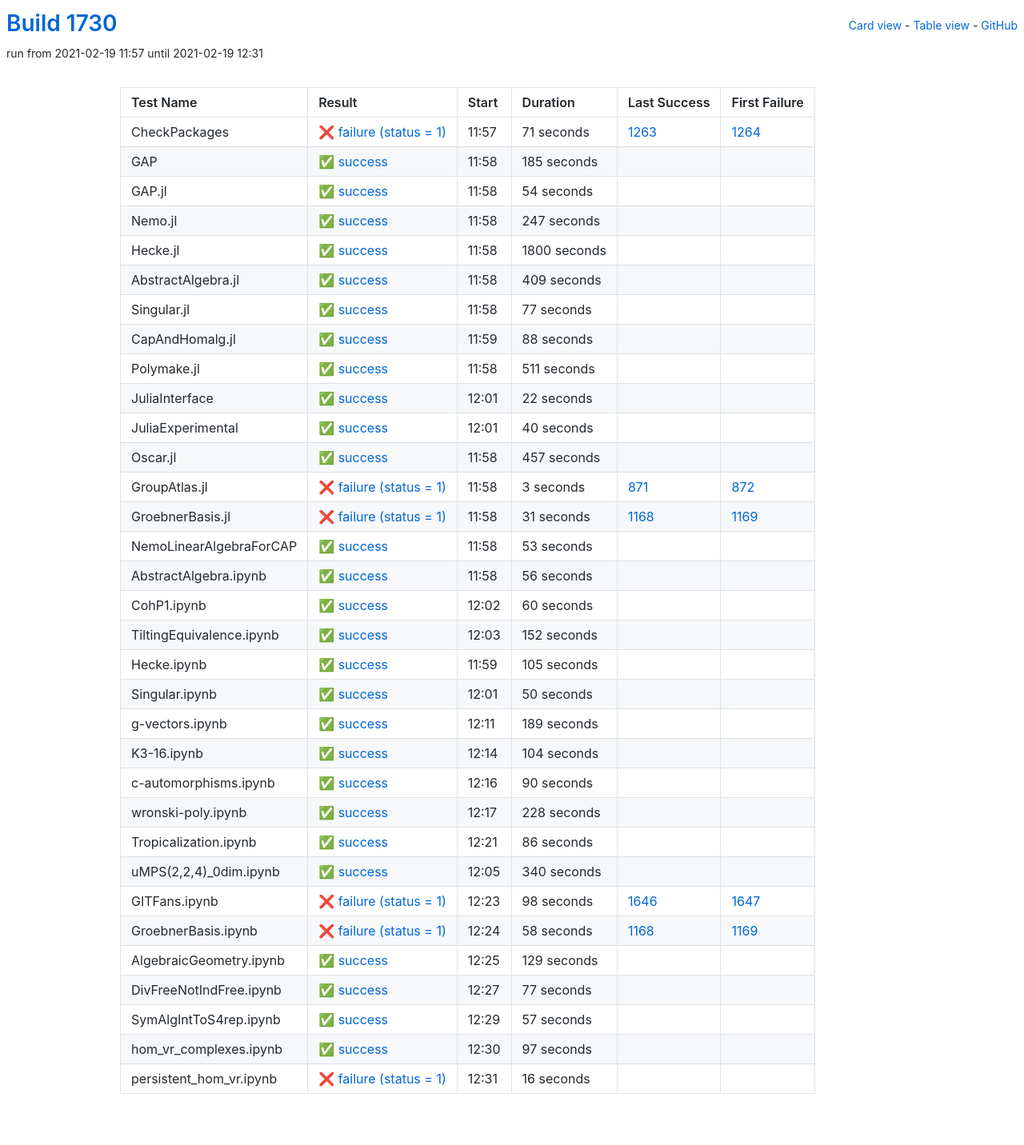
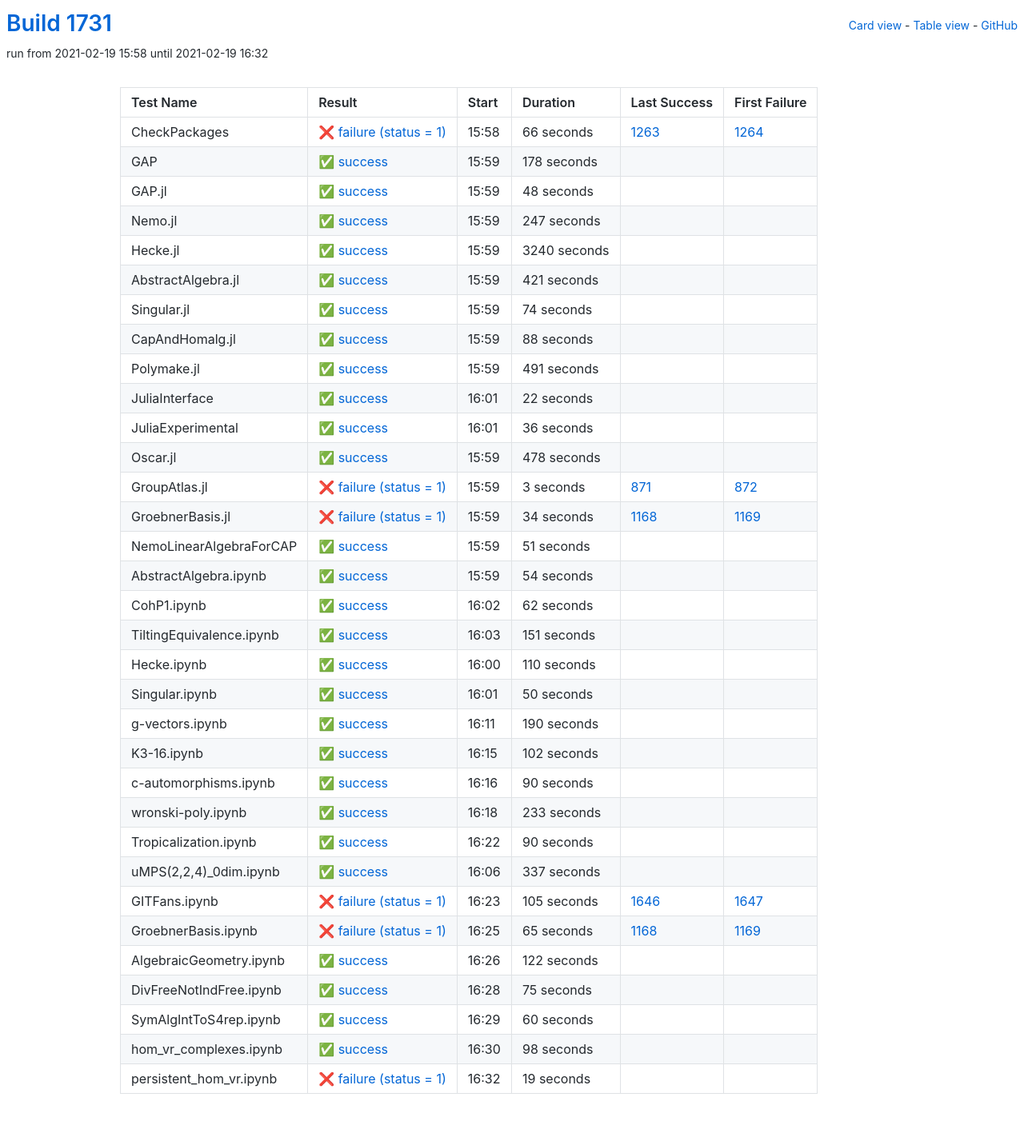
Before and after one commit to oscar-system/oscar-ci-status-stable, a Jekyll site: the page built from table.html, in a window 1280 px wide. Shown: the whole page at 80% size. Built offline with Jekyll 4.4.1, drawn with Linux system fonts in a browser that asks for light colours.

Commit message:
Build #1731

```diff
--- a/_data/ci.yml
+++ b/_data/ci.yml
@@ -1,6 +1,6 @@
 ---
-build: 1730
-build_url: https://oscarci.mathematik.uni-kl.de/job/oscar-stable/1730/
+build: 1731
+build_url: https://oscarci.mathematik.uni-kl.de/job/oscar-stable/1731/
 job: oscar-stable
 organization: oscar-system
 repo: oscar-ci-status-stable
@@ -8,44 +8,44 @@ repourl: https://github.com/oscar-system/oscar-ci-status-stable
 tests:
 - name: CheckPackages
   id: checkpackages
-  log: https://oscarci.mathematik.uni-kl.de/job/oscar-stable/1730/artifact/logs/build-1730/CheckPackages.log
-  start: 2021-02-19 11:57
+  log: https://oscarci.mathematik.uni-kl.de/job/oscar-stable/1731/artifact/logs/build-1731/CheckPackages.log
+  start: 2021-02-19 15:58
   success: false
   exitcode: 1
   status: failure
-  duration: 71
+  duration: 66
   last_success: 1263
   last_success_url: https://oscarci.mathematik.uni-kl.de/job/oscar-stable/1263/
   first_failure: 1264
   first_failure_url: https://oscarci.mathematik.uni-kl.de/job/oscar-stable/1264/
 - name: GAP
   id: gap
-  log: https://oscarci.mathematik.uni-kl.de/job/oscar-stable/1730/artifact/logs/build-1730/GAP.log
-  start: 2021-02-19 11:58
+  log: https://oscarci.mathematik.uni-kl.de/job/oscar-stable/1731/artifact/logs/build-1731/GAP.log
+  start: 2021-02-19 15:59
   success: true
   exitcode: 0
   status: success
-  duration: 185
+  duration: 178
   last_success: false
   last_success_url:
   first_failure: false
   first_failure_url:
 - name: GAP.jl
   id: gap-jl
-  log: https://oscarci.mathematik.uni-kl.de/job/oscar-stable/1730/artifact/logs/build-1730/GAP.jl.log
-  start: 2021-02-19 11:58
+  log: https://oscarci.mathematik.uni-kl.de/job/oscar-stable/1731/artifact/logs/build-1731/GAP.jl.log
+  start: 2021-02-19 15:59
   success: true
   exitcode: 0
   status: success
-  duration: 54
+  duration: 48
   last_success: false
   last_success_url:
   first_failure: false
   first_failure_url:
 - name: Nemo.jl
   id: nemo-jl
-  log: https://oscarci.mathematik.uni-kl.de/job/oscar-stable/1730/artifact/logs/build-1730/Nemo.jl.log
-  start: 2021-02-19 11:58
+  log: https://oscarci.mathematik.uni-kl.de/job/oscar-stable/1731/artifact/logs/build-1731/Nemo.jl.log
+  start: 2021-02-19 15:59
   success: true
   exitcode: 0
   status: success
@@ -56,44 +56,44 @@ tests:
   first_failure_url:
 - name: Hecke.jl
   id: hecke-jl
-  log: https://oscarci.mathematik.uni-kl.de/job/oscar-stable/1730/artifact/logs/build-1730/Hecke.jl.log
-  start: 2021-02-19 11:58
+  log: https://oscarci.mathematik.uni-kl.de/job/oscar-stable/1731/artifact/logs/build-1731/Hecke.jl.log
+  start: 2021-02-19 15:59
   success: true
   exitcode: 0
   status: success
-  duration: 1800
+  duration: 3240
   last_success: false
   last_success_url:
   first_failure: false
   first_failure_url:
 - name: AbstractAlgebra.jl
   id: abstractalgebra-jl
-  log: https://oscarci.mathematik.uni-kl.de/job/oscar-stable/1730/artifact/logs/build-1730/AbstractAlgebra.jl.log
-  start: 2021-02-19 11:58
+  log: https://oscarci.mathematik.uni-kl.de/job/oscar-stable/1731/artifact/logs/build-1731/AbstractAlgebra.jl.log
+  start: 2021-02-19 15:59
   success: true
   exitcode: 0
   status: success
-  duration: 409
+  duration: 421
   last_success: false
   last_success_url:
   first_failure: false
   first_failure_url:
 - name: Singular.jl
   id: singular-jl
-  log: https://oscarci.mathematik.uni-kl.de/job/oscar-stable/1730/artifact/logs/build-1730/Singular.jl.log
-  start: 2021-02-19 11:58
+  log: https://oscarci.mathematik.uni-kl.de/job/oscar-stable/1731/artifact/logs/build-1731/Singular.jl.log
+  start: 2021-02-19 15:59
   success: true
   exitcode: 0
   status: success
-  duration: 77
+  duration: 74
   last_success: false
   last_success_url:
   first_failure: false
   first_failure_url:
 - name: CapAndHomalg.jl
   id: capandhomalg-jl
-  log: https://oscarci.mathematik.uni-kl.de/job/oscar-stable/1730/artifact/logs/build-1730/CapAndHomalg.jl.log
-  start: 2021-02-19 11:59
+  log: https://oscarci.mathematik.uni-kl.de/job/oscar-stable/1731/artifact/logs/build-1731/CapAndHomalg.jl.log
+  start: 2021-02-19 15:59
   success: true
   exitcode: 0
   status: success
@@ -104,20 +104,20 @@ tests:
   first_failure_url:
 - name: Polymake.jl
   id: polymake-jl
-  log: https://oscarci.mathematik.uni-kl.de/job/oscar-stable/1730/artifact/logs/build-1730/Polymake.jl.log
-  start: 2021-02-19 11:58
+  log: https://oscarci.mathematik.uni-kl.de/job/oscar-stable/1731/artifact/logs/build-1731/Polymake.jl.log
+  start: 2021-02-19 15:59
   success: true
   exitcode: 0
   status: success
-  duration: 511
+  duration: 491
   last_success: false
   last_success_url:
   first_failure: false
   first_failure_url:
 - name: JuliaInterface
   id: juliainterface
-  log: https://oscarci.mathematik.uni-kl.de/job/oscar-stable/1730/artifact/logs/build-1730/JuliaInterface.log
-  start: 2021-02-19 12:01
+  log: https://oscarci.mathematik.uni-kl.de/job/oscar-stable/1731/artifact/logs/build-1731/JuliaInterface.log
+  start: 2021-02-19 16:01
   success: true
   exitcode: 0
   status: success
@@ -128,32 +128,32 @@ tests:
   first_failure_url:
 - name: JuliaExperimental
   id: juliaexperimental
-  log: https://oscarci.mathematik.uni-kl.de/job/oscar-stable/1730/artifact/logs/build-1730/JuliaExperimental.log
-  start: 2021-02-19 12:01
+  log: https://oscarci.mathematik.uni-kl.de/job/oscar-stable/1731/artifact/logs/build-1731/JuliaExperimental.log
+  start: 2021-02-19 16:01
   success: true
   exitcode: 0
   status: success
-  duration: 40
+  duration: 36
   last_success: false
   last_success_url:
   first_failure: false
   first_failure_url:
 - name: Oscar.jl
   id: oscar-jl
-  log: https://oscarci.mathematik.uni-kl.de/job/oscar-stable/1730/artifact/logs/build-1730/Oscar.jl.log
-  start: 2021-02-19 11:58
+  log: https://oscarci.mathematik.uni-kl.de/job/oscar-stable/1731/artifact/logs/build-1731/Oscar.jl.log
+  start: 2021-02-19 15:59
   success: true
   exitcode: 0
   status: success
-  duration: 457
+  duration: 478
   last_success: false
   last_success_url:
   first_failure: false
   first_failure_url:
 - name: GroupAtlas.jl
   id: groupatlas-jl
-  log: https://oscarci.mathematik.uni-kl.de/job/oscar-stable/1730/artifact/logs/build-1730/GroupAtlas.jl.log
-  start: 2021-02-19 11:58
+  log: https://oscarci.mathematik.uni-kl.de/job/oscar-stable/1731/artifact/logs/build-1731/GroupAtlas.jl.log
+  start: 2021-02-19 15:59
   success: false
   exitcode: 1
   status: failure
@@ -164,80 +164,80 @@ tests:
   first_failure_url: https://oscarci.mathematik.uni-kl.de/job/oscar-stable/872/
 - name: GroebnerBasis.jl
   id: groebnerbasis-jl
-  log: https://oscarci.mathematik.uni-kl.de/job/oscar-stable/1730/artifact/logs/build-1730/GroebnerBasis.jl.log
-  start: 2021-02-19 11:58
+  log: https://oscarci.mathematik.uni-kl.de/job/oscar-stable/1731/artifact/logs/build-1731/GroebnerBasis.jl.log
+  start: 2021-02-19 15:59
   success: false
   exitcode: 1
   status: failure
-  duration: 31
+  duration: 34
   last_success: 1168
   last_success_url: https://oscarci.mathematik.uni-kl.de/job/oscar-stable/1168/
   first_failure: 1169
   first_failure_url: https://oscarci.mathematik.uni-kl.de/job/oscar-stable/1169/
 - name: NemoLinearAlgebraForCAP
   id: nemolinearalgebraforcap
-  log: https://oscarci.mathematik.uni-kl.de/job/oscar-stable/1730/artifact/logs/build-1730/NemoLinearAlgebraForCAP.log
-  start: 2021-02-19 11:58
+  log: https://oscarci.mathematik.uni-kl.de/job/oscar-stable/1731/artifact/logs/build-1731/NemoLinearAlgebraForCAP.log
+  start: 2021-02-19 15:59
   success: true
   exitcode: 0
   status: success
-  duration: 53
+  duration: 51
   last_success: false
   last_success_url:
   first_failure: false
   first_failure_url:
 - name: AbstractAlgebra.ipynb
   id: abstractalgebra-ipynb
-  log: https://oscarci.mathematik.uni-kl.de/job/oscar-stable/1730/artifact/logs/build-1730/AbstractAlgebra.ipynb.log
-  start: 2021-02-19 11:58
+  log: https://oscarci.mathematik.uni-kl.de/job/oscar-stable/1731/artifact/logs/build-1731/AbstractAlgebra.ipynb.log
+  start: 2021-02-19 15:59
   success: true
   exitcode: 0
   status: success
-  duration: 56
+  duration: 54
   last_success: false
   last_success_url:
   first_failure: false
   first_failure_url:
 - name: CohP1.ipynb
   id: cohp1-ipynb
-  log: https://oscarci.mathematik.uni-kl.de/job/oscar-stable/1730/artifact/logs/build-1730/CohP1.ipynb.log
-  start: 2021-02-19 12:02
+  log: https://oscarci.mathematik.uni-kl.de/job/oscar-stable/1731/artifact/logs/build-1731/CohP1.ipynb.log
+  start: 2021-02-19 16:02
   success: true
   exitcode: 0
   status: success
-  duration: 60
+  duration: 62
   last_success: false
   last_success_url:
   first_failure: false
   first_failure_url:
 - name: TiltingEquivalence.ipynb
   id: tiltingequivalence-ipynb
-  log: https://oscarci.mathematik.uni-kl.de/job/oscar-stable/1730/artifact/logs/build-1730/TiltingEquivalence.ipynb.log
-  start: 2021-02-19 12:03
+  log: https://oscarci.mathematik.uni-kl.de/job/oscar-stable/1731/artifact/logs/build-1731/TiltingEquivalence.ipynb.log
+  start: 2021-02-19 16:03
   success: true
   exitcode: 0
   status: success
-  duration: 152
+  duration: 151
   last_success: false
   last_success_url:
   first_failure: false
   first_failure_url:
 - name: Hecke.ipynb
   id: hecke-ipynb
-  log: https://oscarci.mathematik.uni-kl.de/job/oscar-stable/1730/artifact/logs/build-1730/Hecke.ipynb.log
-  start: 2021-02-19 11:59
+  log: https://oscarci.mathematik.uni-kl.de/job/oscar-stable/1731/artifact/logs/build-1731/Hecke.ipynb.log
+  start: 2021-02-19 16:00
   success: true
   exitcode: 0
   status: success
-  duration: 105
+  duration: 110
   last_success: false
   last_success_url:
   first_failure: false
   first_failure_url:
 - name: Singular.ipynb
   id: singular-ipynb
-  log: https://oscarci.mathematik.uni-kl.de/job/oscar-stable/1730/artifact/logs/build-1730/Singular.ipynb.log
-  start: 2021-02-19 12:01
+  log: https://oscarci.mathematik.uni-kl.de/job/oscar-stable/1731/artifact/logs/build-1731/Singular.ipynb.log
+  start: 2021-02-19 16:01
   success: true
   exitcode: 0
   status: success
@@ -248,32 +248,32 @@ tests:
   first_failure_url:
 - name: g-vectors.ipynb
   id: g-vectors-ipynb
-  log: https://oscarci.mathematik.uni-kl.de/job/oscar-stable/1730/artifact/logs/build-1730/g-vectors.ipynb.log
-  start: 2021-02-19 12:11
+  log: https://oscarci.mathematik.uni-kl.de/job/oscar-stable/1731/artifact/logs/build-1731/g-vectors.ipynb.log
+  start: 2021-02-19 16:11
   success: true
   exitcode: 0
   status: success
-  duration: 189
+  duration: 190
   last_success: false
   last_success_url:
   first_failure: false
   first_failure_url:
 - name: K3-16.ipynb
   id: k3-16-ipynb
-  log: https://oscarci.mathematik.uni-kl.de/job/oscar-stable/1730/artifact/logs/build-1730/K3-16.ipynb.log
-  start: 2021-02-19 12:14
+  log: https://oscarci.mathematik.uni-kl.de/job/oscar-stable/1731/artifact/logs/build-1731/K3-16.ipynb.log
+  start: 2021-02-19 16:15
   success: true
   exitcode: 0
   status: success
-  duration: 104
+  duration: 102
   last_success: false
   last_success_url:
   first_failure: false
   first_failure_url:
 - name: c-automorphisms.ipynb
   id: c-automorphisms-ipynb
-  log: https://oscarci.mathematik.uni-kl.de/job/oscar-stable/1730/artifact/logs/build-1730/c-automorphisms.ipynb.log
-  start: 2021-02-19 12:16
+  log: https://oscarci.mathematik.uni-kl.de/job/oscar-stable/1731/artifact/logs/build-1731/c-automorphisms.ipynb.log
+  start: 2021-02-19 16:16
   success: true
   exitcode: 0
   status: success
@@ -284,120 +284,120 @@ tests:
   first_failure_url:
 - name: wronski-poly.ipynb
   id: wronski-poly-ipynb
-  log: https://oscarci.mathematik.uni-kl.de/job/oscar-stable/1730/artifact/logs/build-1730/wronski-poly.ipynb.log
-  start: 2021-02-19 12:17
+  log: https://oscarci.mathematik.uni-kl.de/job/oscar-stable/1731/artifact/logs/build-1731/wronski-poly.ipynb.log
+  start: 2021-02-19 16:18
   success: true
   exitcode: 0
   status: success
-  duration: 228
+  duration: 233
   last_success: false
   last_success_url:
   first_failure: false
   first_failure_url:
 - name: Tropicalization.ipynb
   id: tropicalization-ipynb
-  log: https://oscarci.mathematik.uni-kl.de/job/oscar-stable/1730/artifact/logs/build-1730/Tropicalization.ipynb.log
-  start: 2021-02-19 12:21
+  log: https://oscarci.mathematik.uni-kl.de/job/oscar-stable/1731/artifact/logs/build-1731/Tropicalization.ipynb.log
+  start: 2021-02-19 16:22
   success: true
   exitcode: 0
   status: success
-  duration: 86
+  duration: 90
   last_success: false
   last_success_url:
   first_failure: false
   first_failure_url:
 - name: uMPS(2,2,4)_0dim.ipynb
   id: umps-2-2-4-0dim-ipynb
-  log: https://oscarci.mathematik.uni-kl.de/job/oscar-stable/1730/artifact/logs/build-1730/uMPS-2-2-4-_0dim.ipynb.log
-  start: 2021-02-19 12:05
+  log: https://oscarci.mathematik.uni-kl.de/job/oscar-stable/1731/artifact/logs/build-1731/uMPS-2-2-4-_0dim.ipynb.log
+  start: 2021-02-19 16:06
   success: true
   exitcode: 0
   status: success
-  duration: 340
+  duration: 337
   last_success: false
   last_success_url:
   first_failure: false
   first_failure_url:
 - name: GITFans.ipynb
   id: gitfans-ipynb
-  log: https://oscarci.mathematik.uni-kl.de/job/oscar-stable/1730/artifact/logs/build-1730/GITFans.ipynb.log
-  start: 2021-02-19 12:23
+  log: https://oscarci.mathematik.uni-kl.de/job/oscar-stable/1731/artifact/logs/build-1731/GITFans.ipynb.log
+  start: 2021-02-19 16:23
   success: false
   exitcode: 1
   status: failure
-  duration: 98
+  duration: 105
   last_success: 1646
   last_success_url: https://oscarci.mathematik.uni-kl.de/job/oscar-stable/1646/
   first_failure: 1647
   first_failure_url: https://oscarci.mathematik.uni-kl.de/job/oscar-stable/1647/
 - name: GroebnerBasis.ipynb
   id: groebnerbasis-ipynb
-  log: https://oscarci.mathematik.uni-kl.de/job/oscar-stable/1730/artifact/logs/build-1730/GroebnerBasis.ipynb.log
-  start: 2021-02-19 12:24
+  log: https://oscarci.mathematik.uni-kl.de/job/oscar-stable/1731/artifact/logs/build-1731/GroebnerBasis.ipynb.log
+  start: 2021-02-19 16:25
   success: false
   exitcode: 1
   status: failure
-  duration: 58
+  duration: 65
   last_success: 1168
   last_success_url: https://oscarci.mathematik.uni-kl.de/job/oscar-stable/1168/
   first_failure: 1169
   first_failure_url: https://oscarci.mathematik.uni-kl.de/job/oscar-stable/1169/
 - name: AlgebraicGeometry.ipynb
   id: algebraicgeometry-ipynb
-  log: https://oscarci.mathematik.uni-kl.de/job/oscar-stable/1730/artifact/logs/build-1730/AlgebraicGeometry.ipynb.log
-  start: 2021-02-19 12:25
+  log: https://oscarci.mathematik.uni-kl.de/job/oscar-stable/1731/artifact/logs/build-1731/AlgebraicGeometry.ipynb.log
+  start: 2021-02-19 16:26
   success: true
   exitcode: 0
   status: success
-  duration: 129
+  duration: 122
   last_success: false
   last_success_url:
   first_failure: false
   first_failure_url:
 - name: DivFreeNotIndFree.ipynb
   id: divfreenotindfree-ipynb
-  log: https://oscarci.mathematik.uni-kl.de/job/oscar-stable/1730/artifact/logs/build-1730/DivFreeNotIndFree.ipynb.log
-  start: 2021-02-19 12:27
+  log: https://oscarci.mathematik.uni-kl.de/job/oscar-stable/1731/artifact/logs/build-1731/DivFreeNotIndFree.ipynb.log
+  start: 2021-02-19 16:28
   success: true
   exitcode: 0
   status: success
-  duration: 77
+  duration: 75
   last_success: false
   last_success_url:
   first_failure: false
   first_failure_url:
 - name: SymAlgIntToS4rep.ipynb
   id: symalginttos4rep-ipynb
-  log: https://oscarci.mathematik.uni-kl.de/job/oscar-stable/1730/artifact/logs/build-1730/SymAlgIntToS4rep.ipynb.log
-  start: 2021-02-19 12:29
+  log: https://oscarci.mathematik.uni-kl.de/job/oscar-stable/1731/artifact/logs/build-1731/SymAlgIntToS4rep.ipynb.log
+  start: 2021-02-19 16:29
   success: true
   exitcode: 0
   status: success
-  duration: 57
+  duration: 60
   last_success: false
   last_success_url:
   first_failure: false
   first_failure_url:
 - name: hom_vr_complexes.ipynb
   id: hom-vr-complexes-ipynb
-  log: https://oscarci.mathematik.uni-kl.de/job/oscar-stable/1730/artifact/logs/build-1730/hom_vr_complexes.ipynb.log
-  start: 2021-02-19 12:30
+  log: https://oscarci.mathematik.uni-kl.de/job/oscar-stable/1731/artifact/logs/build-1731/hom_vr_complexes.ipynb.log
+  start: 2021-02-19 16:30
   success: true
   exitcode: 0
   status: success
-  duration: 97
+  duration: 98
   last_success: false
   last_success_url:
   first_failure: false
   first_failure_url:
 - name: persistent_hom_vr.ipynb
   id: persistent-hom-vr-ipynb
-  log: https://oscarci.mathematik.uni-kl.de/job/oscar-stable/1730/artifact/logs/build-1730/persistent_hom_vr.ipynb.log
-  start: 2021-02-19 12:31
+  log: https://oscarci.mathematik.uni-kl.de/job/oscar-stable/1731/artifact/logs/build-1731/persistent_hom_vr.ipynb.log
+  start: 2021-02-19 16:32
   success: false
   exitcode: 1
   status: failure
-  duration: 16
+  duration: 19
   last_success: false
   last_success_url:
   first_failure: false
```
Also changed, not shown: README.md.
